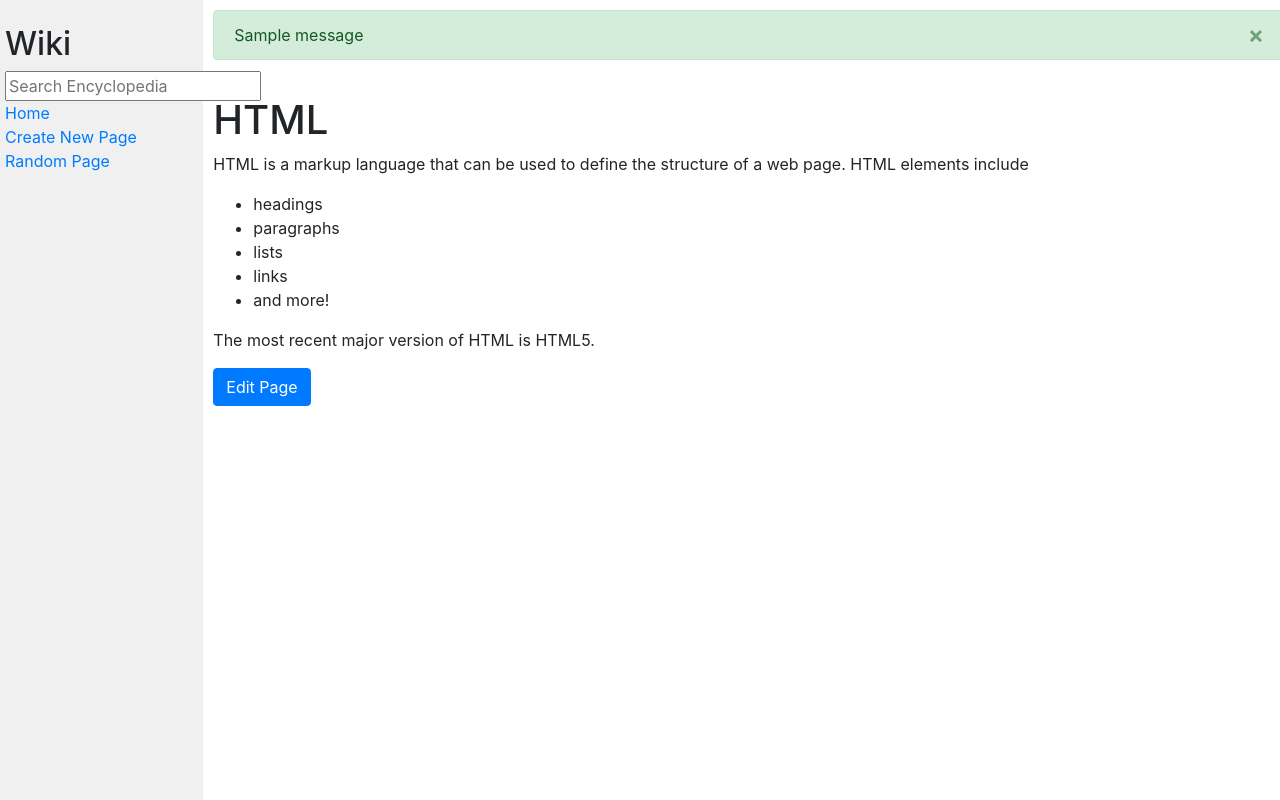
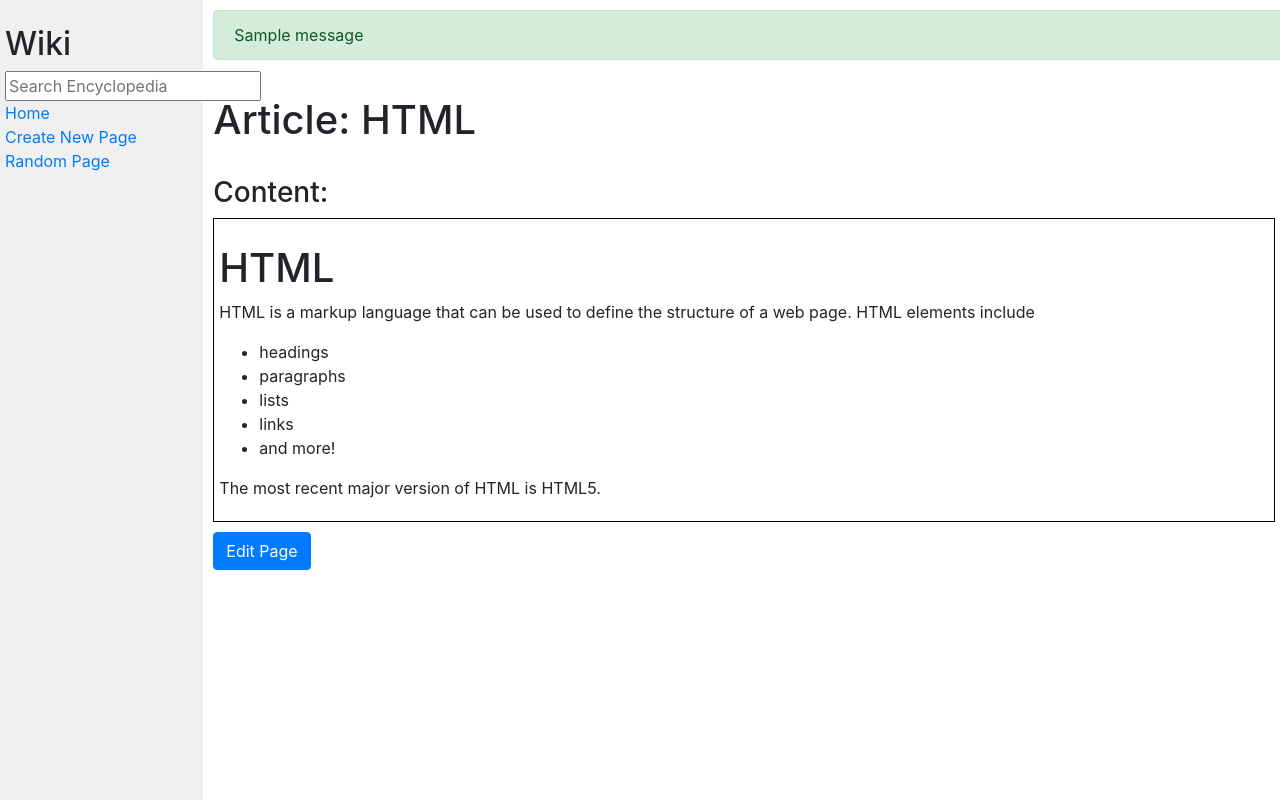
Before and after one commit to G-Nivetha/G-Nivetha.github.io, a Django app: page /wiki/HTML in a window 1280 px wide. Run offline with Django 3.2, Linux system fonts and the light colour scheme; tables that the repository leaves empty hold one stand-in row (values such as "Sample post"); one stand-in notice (Sample message) is shown; some libraries are stand-ins or nearby versions.

Commit message:
changes in templates

```diff
--- a/wiki/encyclopedia/static/encyclopedia/styles.css
+++ b/wiki/encyclopedia/static/encyclopedia/styles.css
@@ -39,3 +39,10 @@ textarea {
 .sidebar h2 {
     margin-top: 5px;
 }
+
+.content{
+    border: 1px solid black;
+    margin-right: 10px;
+    margin-bottom:10px;
+    padding: 5px;
+}
--- a/wiki/encyclopedia/templates/encyclopedia/edit.html
+++ b/wiki/encyclopedia/templates/encyclopedia/edit.html
@@ -1,7 +1,7 @@
 {% extends "encyclopedia/layout.html" %}
 
 {% block title %}
-    Create New Page
+    Edit: {{ title}}
 {% endblock %}
 
 {% block body %}
--- a/wiki/encyclopedia/templates/encyclopedia/entry.html
+++ b/wiki/encyclopedia/templates/encyclopedia/entry.html
@@ -5,17 +5,14 @@
 {% endblock %}
 
 {% block body %}
-    {% for message in messages %}
-      <div class="alert {{ message.tags }} alert-dismissible" role="alert">
-        <button type="button" class="close" data-dismiss="alert" aria-label="Close">
-          <span aria-hidden="true">&times;</span>
-        </button>
-        {{ message | safe }}
-      </div>
-    {% endfor %}
+    {% include 'partials/messages.html' %}
+    <h1>Article: {{title}}</h1>
+    <br>
+    <h3>Content:</h3>
+    <div class="content">
 
     {{entry|safe}}
-
+    </div>
     <a class="btn btn-primary" href="{% url 'edit' title=title %}">Edit Page</a>
 
 {% endblock %}
--- /dev/null
+++ b/wiki/encyclopedia/templates/partials/messages.html
@@ -0,0 +1,7 @@
+{% if messages %}
+  {% for message in messages %}
+    <div class="alert {{ message.tags }} alert-dismissible" role="alert">
+      {{ message }}
+    </div>
+    {% endfor %}
+ {% endif %}
--- a/wiki/encyclopedia/urls.py
+++ b/wiki/encyclopedia/urls.py
@@ -8,4 +8,4 @@ urlpatterns = [
     path("search", views.search, name="search"),
     path("create", views.create, name="create"),
     path("edit/<str:title>", views.edit, name="edit"),
-    path("random_entry", views.random_entry, name="random_entry")]
+    path("random_page", views.random_entry, name="random_entry")]
--- a/wiki/encyclopedia/views.py
+++ b/wiki/encyclopedia/views.py
@@ -15,6 +15,7 @@ class CreateEntry(forms.Form):
     text = forms.CharField(label='', widget=forms.Textarea(attrs={"placeholder": "Article Content using Github Markdown"}))
 
 class EditEntry(forms.Form):
+    rename = forms.CharField(label='', required=False, widget=forms.TextInput(attrs={"placeholder": "Rename (optional)"}))
     text = forms.CharField(label='', widget=forms.Textarea())
 
 class DeleteEntry(forms.Form):
@@ -44,7 +45,6 @@ def index(request):
         })
 
 def entry(request, title):
-    """ Displays the requested entry page, if it exists """
 
     entry_mdfile = util.get_entry(title)
 
@@ -120,14 +120,34 @@ def create(request):
         })
 
 def edit(request,title):
-    if request.method == "POST":
+    if request.method == "GET":
+        text = util.get_entry(title)
+
+        if text == None:
+            messages.error(request, f'No article exist in the name - "{title}" , please create a new article instead!')
+            return HttpResponseRedirect(reverse("create"))
+        return render(request, "encyclopedia/edit.html", {
+            "title": title,
+            "edit_entry": EditEntry(initial={'text':text}),
+            "search_entry": SearchEntry()
+        })
+
+    elif request.method == "POST":
         form = EditEntry(request.POST)
 
         if form.is_valid():
-          text = form.cleaned_data['text']
-          util.save_entry(title, text)
-          messages.success(request, f'Article "{title}" updated successfully!')
-          return redirect(reverse('entry', args=[title]))
+            rename = form.cleaned_data['rename']
+            text = form.cleaned_data['text']
+            if rename :
+                util.delete_entry(title)
+                util.save_entry(rename, text)
+                messages.success(request, f'Article "{title}" is renamed as "{rename}" and updated successfully!')
+                return redirect(reverse('entry', args=[rename]))
+
+            else:
+                util.save_entry(title, text)
+                messages.success(request, f'Article "{title}" updated successfully!')
+                return redirect(reverse('entry', args=[title]))
 
         else:
           messages.error(request, f'Invalid, please try again!')
@@ -137,17 +157,7 @@ def edit(request,title):
             "search_entry": SearchEntry()
           })
 
-    else:
-        text = util.get_entry(title)
 
-        if text == None:
-            messages.error(request, f'No article exist in the name - "{title}" , please create a new article instead!')
-
-        return render(request, "encyclopedia/edit.html", {
-          "title": title,
-          "edit_entry": EditEntry(initial={'text':text}),
-          "search_entry": SearchEntry()
-        })
 
 def random_entry(request):
     titles = util.list_entries()
```
Also changed, not shown: wiki/encyclopedia/templates/encyclopedia/create.html (+2 -9 lines), wiki/entries/CSS.md (line endings or trailing spaces).
